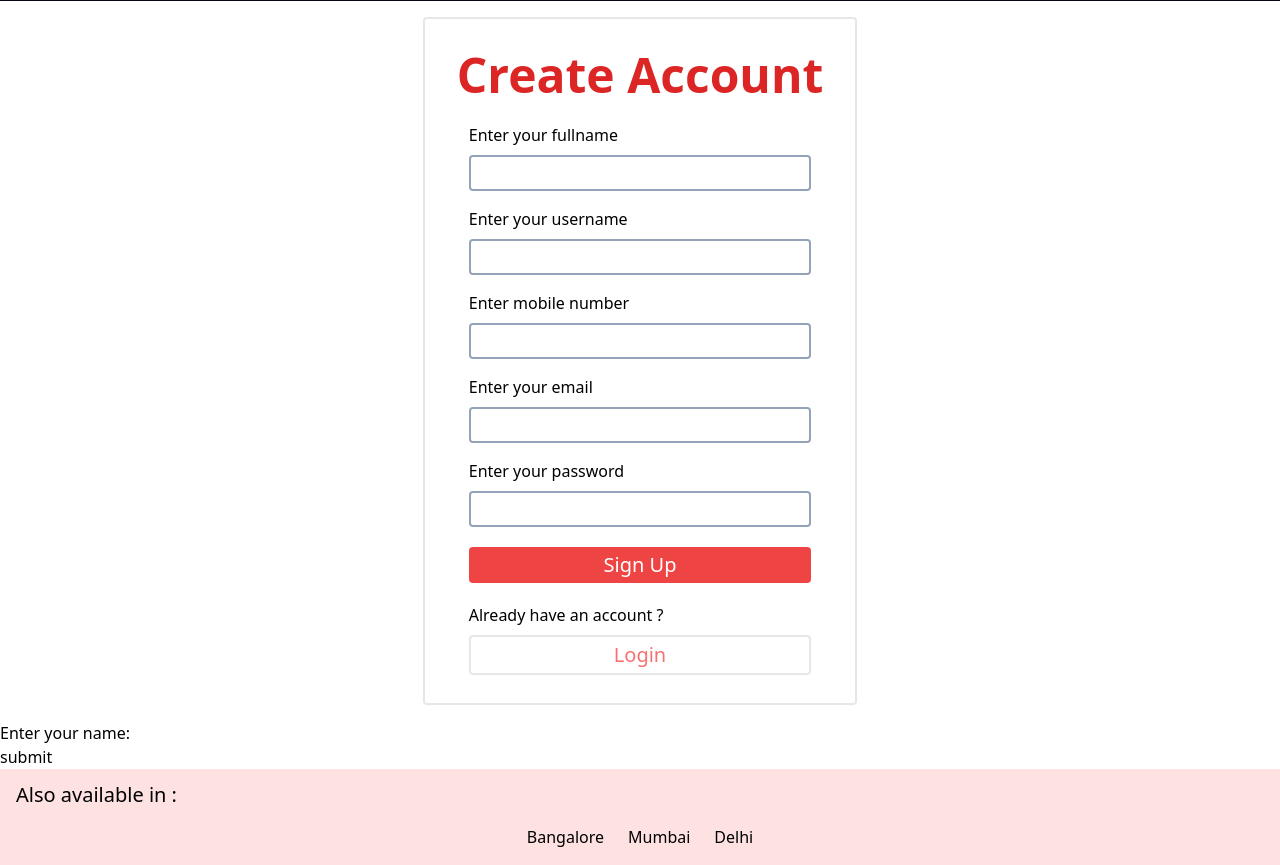
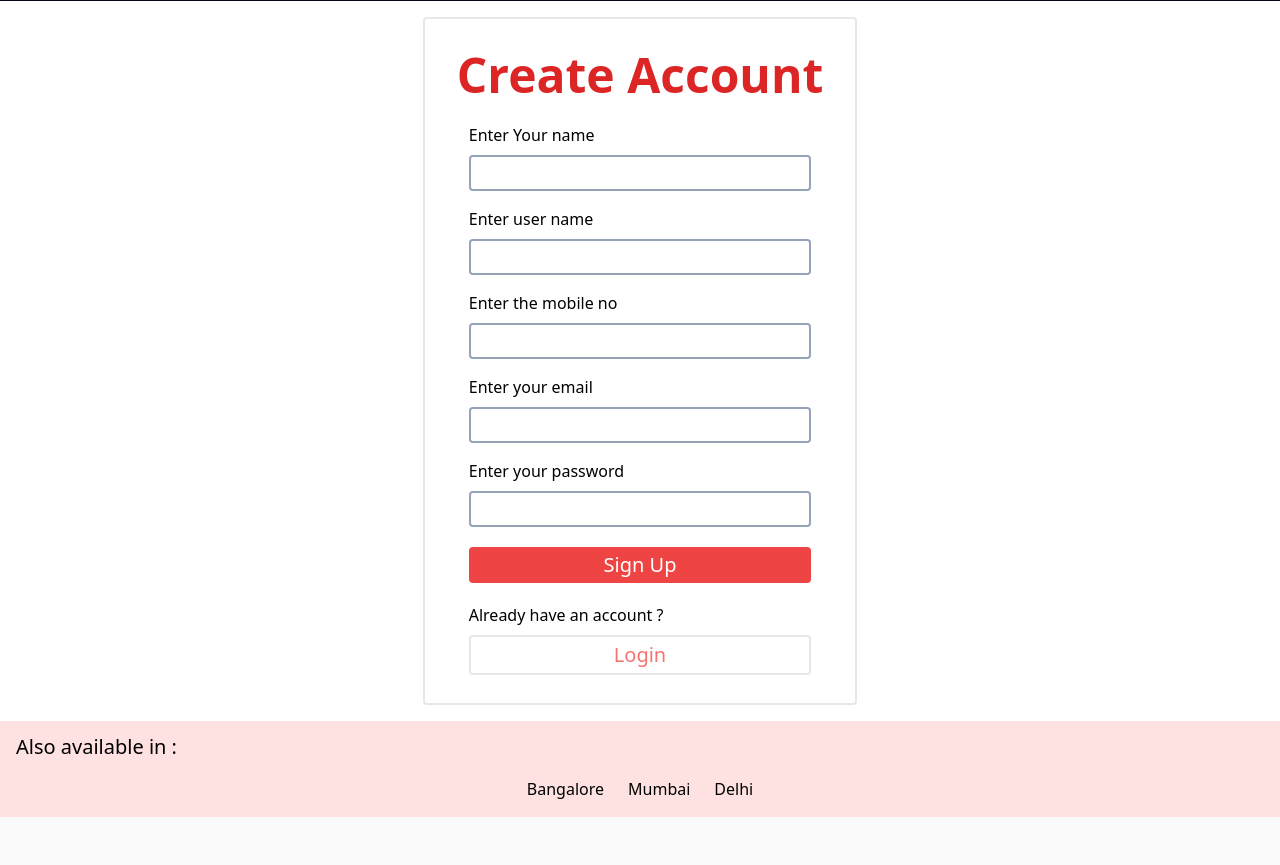
Before and after one commit to chriswilder3/FitFlex, a Django app: page /users/signup/ in a window 1280 px wide. Shown: the part 78-943 px from the top of the page. After the commit the page ends 895 px from the top, so only its background shows below. Run offline with Django 5.2, Linux system fonts and the light colour scheme; some libraries are stand-ins or nearby versions.

Commit message:
improved and error handled signup page

```diff
--- a/users/admin.py
+++ b/users/admin.py
@@ -1,6 +1,9 @@
 from django.contrib import admin
+from .models import User
 
 # Register your models here.
 
 class UserAdmin( admin.ModelAdmin ):
     list_display = ('name', 'username', 'email')
+
+admin.site.register( User, UserAdmin)
--- a/users/forms.py
+++ b/users/forms.py
@@ -19,8 +19,8 @@ from django import forms
 # ( In particular A ModelForm maps a model class’s fields to HTML form
 # <input> elements via a Form)
 
-class SignUpForm( forms.Form):
-    name = forms.CharField( label = 'Enter your name', max_length=100)
+# class SignUpForm( forms.Form):
+#     name = forms.CharField( label = 'Enter your name', max_length=100)
 
     # This defines a Form class with a single field (your_name).
     # The given label to the field, will appear in the <label> when it’s
@@ -35,3 +35,41 @@ class SignUpForm( forms.Form):
     # that forms page.
     # Then the Form data sent back to a Django website is
     # processed by that view.
+
+    #  Note that I want to add styling to all inputs form (except)
+    # form tag itself and button/submit tag. Rest need to be given
+    # style here only since, they are autogenerated from here.
+    # For this we need to use widgets of the form. widget is
+    # another argument of form fields while defining them.
+    # Just copy paste all class attr like tailwind styles into attr dict
+    # But since we are going to use it again and again, just make a class
+    # that can be assigned repeatedly.
+
+class signUpFormInput( forms.TextInput):
+    def __init__( self, *args, **kwargs):
+        kwargs.setdefault('attrs',{}).update({
+            'class':'basis-4 border-slate-400 p-1 border-2 focus:border-red-500 mb-2 rounded'
+            })
+        super().__init__( *args, **kwargs)
+
+class SignUpForm( forms.Form):
+    name = forms.CharField( label = 'Enter Your name '
+           , max_length = 255
+           , widget = signUpFormInput())
+
+    username = forms.CharField( label = 'Enter user name '
+           , max_length = 255
+           , widget = signUpFormInput())
+
+    phone = forms.CharField( label= 'Enter the mobile no '
+        , max_length = 10
+        , widget = signUpFormInput()
+    )
+
+    email = forms.EmailField( label = ' Enter your email '
+        , widget = signUpFormInput()
+    )
+
+    password = forms.CharField( label = ' Enter your password '
+        , widget = signUpFormInput()
+    )
--- a/users/models.py
+++ b/users/models.py
@@ -20,6 +20,7 @@ class User( models.Model):
         ],
         unique = True
     )
+    password= models.CharField( max_length = 255)
 
     def __str__(self):
         return f' {self.name} '
--- a/users/templates/signup.html
+++ b/users/templates/signup.html
@@ -9,11 +9,12 @@
     <script src="https://cdn.tailwindcss.com"></script>
     <style>
         .jumbotron{
-            {% comment %} background-image: url('{% static "man_run_sports.png" %}'); {% endcomment %}
 
             background-repeat: no-repeat;
             background-position: bottom;
-
+        }
+        form p{
+            @apply text-red-600
         }
     </style>
 
@@ -48,7 +49,7 @@
     </div>
 
 
-    <div class="jumbotron px-8 py-4 my-4 mx-auto border-2 rounded">
+    {% comment %} <div class="jumbotron px-8 py-4 my-4 mx-auto border-2 rounded">
         <h1 class="text-5xl text-red-600 py-4 font-bold">
             Create Account
         </h1>
@@ -88,15 +89,67 @@
                 Login
             </a>
         </div>
+    </div> {% endcomment %}
+
+    <!-- {% if error == 1%}
+        <p class="text-red-500"> Incorrect Form Details</p>
+    {% endif %} -->
+
+    <div class="jumbotron px-8 py-4 my-4 mx-auto border-2 rounded">
+        <h1 class="text-5xl text-red-600 py-4 font-bold">
+            Create Account
+        </h1>
+
+
+    <form action="/users/signup/" method="POST" class="px-3 flex flex-col min-w-64">
+        {% csrf_token %}
+
+        <label class="basis-4 my-2" for="name">{{ form.name.label }}</label>
+        {{ form.name }}
+        {% if form.name.errors %}
+            <span class="text-red-500 text-sm">{{ form.name.errors }}</span>
+        {% endif %}
+
+        <label class="basis-4 my-2" for="username">{{ form.username.label }}</label>
+        {{ form.username }}
+        {% if form.username.errors %}
+            <span class="text-red-500 text-sm">{{ form.username.errors }}</span>
+        {% endif %}
+
+        <label class="basis-4 my-2" for="phone">{{ form.phone.label }}</label>
+        {{ form.phone }}
+        {% if form.phone.errors %}
+            <span class="text-red-500 text-sm">{{ form.phone.errors }}</span>
+        {% endif %}
+
+        <label class="basis-4 my-2" for="email">{{ form.email.label }}</label>
+        {{ form.email }}
+        {% if form.email.errors %}
+            <span class="text-red-500 text-sm">{{ form.email.errors }}</span>
+        {% endif %}
+
+        <label class="basis-4 my-2" for="password">{{ form.password.label }}</label>
+        {{ form.password }}
+        {% if form.password.errors %}
+            <span class="text-red-500 text-sm">{{ form.password.errors }}</span>
+        {% endif %}
+
+        <button type="submit" href="/items" class="basis-4 bg-red-500
+            hover:bg-red-300 hover:text-slate-500
+            text-white text-xl py-1 mt-3 rounded">
+            Sign Up
+        </button>
+    </form>
+        <div class="signin-suggest flex flex-col max-w-screen-sm m-3">
+            <p class=" basis-2 my-2"> Already have an account ?</p>
+            <a  href="/users/signin" class="basis-2 border-2
+                hover:bg-slate-200 hover:text-slate-500 text-center
+                 text-xl px-3 text-red-400 py-1 rounded">
+                Login
+            </a>
+        </div>
     </div>
 
-    <div class="dummyform">
-        <form action="/users/signup">
-            {% csrf_token %}
-            {{ signUpForm}}
-            <input type="submit" value="submit">
-        </form>
-    </div>
 
 
 
--- a/users/views.py
+++ b/users/views.py
@@ -2,13 +2,15 @@ from django.shortcuts import render
 
 from django.template import loader
 
-from django.http import HttpResponse
+from django.http import HttpResponseRedirect
 
 from .forms import SignUpForm
 
+from .models import User
+
 # Create your views here.
 
-def signup(request):
+def signupdummy(request):
     # Note that view functions are able handle both GET/ POST requests.
     # GET : when the page is first loaded, showing an empty form. We need
             # Inject form along with template as response
@@ -31,9 +33,13 @@ def signup(request):
             # Since its true, validated data will be in
             # form_instance.cleaned_data variable
 
+            # Lets just print it :
+            print(submittedForm.cleaned_data)
+
             # After obtaining and processing this data internally, we
             # can redirect the page to another with HttpResponseRedirect
-            HttpResponseRedirect( '/users/user_dashboard')
+            return HttpResponseRedirect( '/users/signup')
+            # Remember we have to return the above object.
     else:
         # If the request was not POST, then it was GET( since only 2
         # possible for forms). It means the page is being requested for
@@ -50,14 +56,44 @@ def signup(request):
                 # Now Go to signup.html and enter {{signUpForm}} to
                 # generate this form there.
                 # Just add structure similar to this :
-                # <form action="/users/signup" method="post">
+                # <form action="/users/signup/" method="post">
                 #     {% csrf_token %}
                 #     {{ signUpForm }}
                 #     <input type="submit" value="Submit">
                 # </form>
+                #  Remember wherever POST is sent to. dont
+                # forget / at the end of link in the method of forms in html
 
 
+def signup(request):
+    if request.method == 'POST':
+        form = SignUpForm(request.POST)
+        if form.is_valid():
+            userData = form.cleaned_data
+            print(userData)
+            # {{'name': 'sachin', 'username': 'sachin'...}
+            # Hence its a dictionary, Now lets load up the Django model
+            # User and push this data to the user, so that we can verify
+            # later during sign in.
+            # Note that User in the model, and
+            x = User(name = userData['name'],
+                    username = userData['username'],
+                    email = userData['email'],
+                    phone = userData['phone'],
+                    password = userData['password'])
+            x.save()
+            users = User.objects.all().values()
+            print(users)
+            return HttpResponseRedirect('/users/signup/')
+        else:
+            # If the form is invalid, just render the form with errors
+            # But I found a variable with all errors
+            print( form.errors)
+            return render(request, 'signup.html',
+                        {'form': form,'error': 1 })
+    else:
+        form = SignUpForm()
+        return render( request, 'signup.html',{'form': form, 'error':0})
+
 def signin(request):
-    signInTemplate = loader.get_template('signin.html')
-
-    return HttpResponse( signInTemplate.render() )
+    return render( request, 'signin.html')
```
Also changed, not shown: db.sqlite3, users/migrations/0001_initial.py (added).
